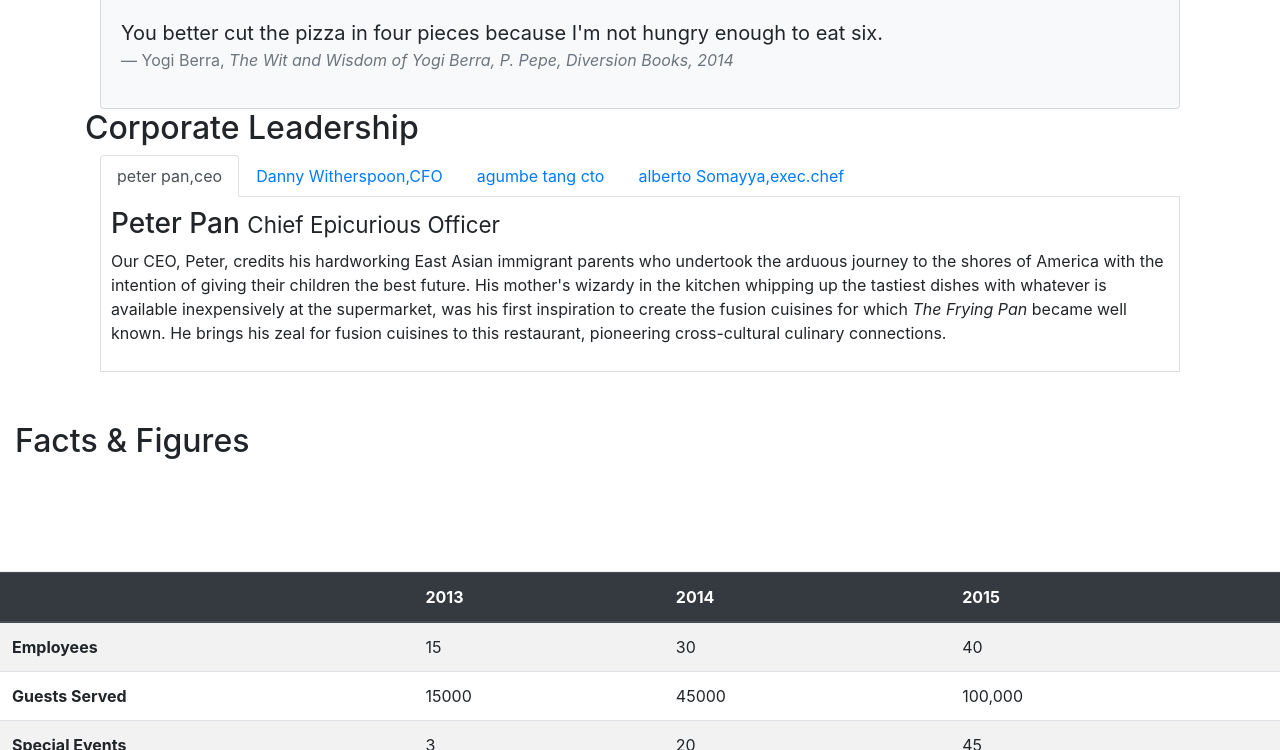
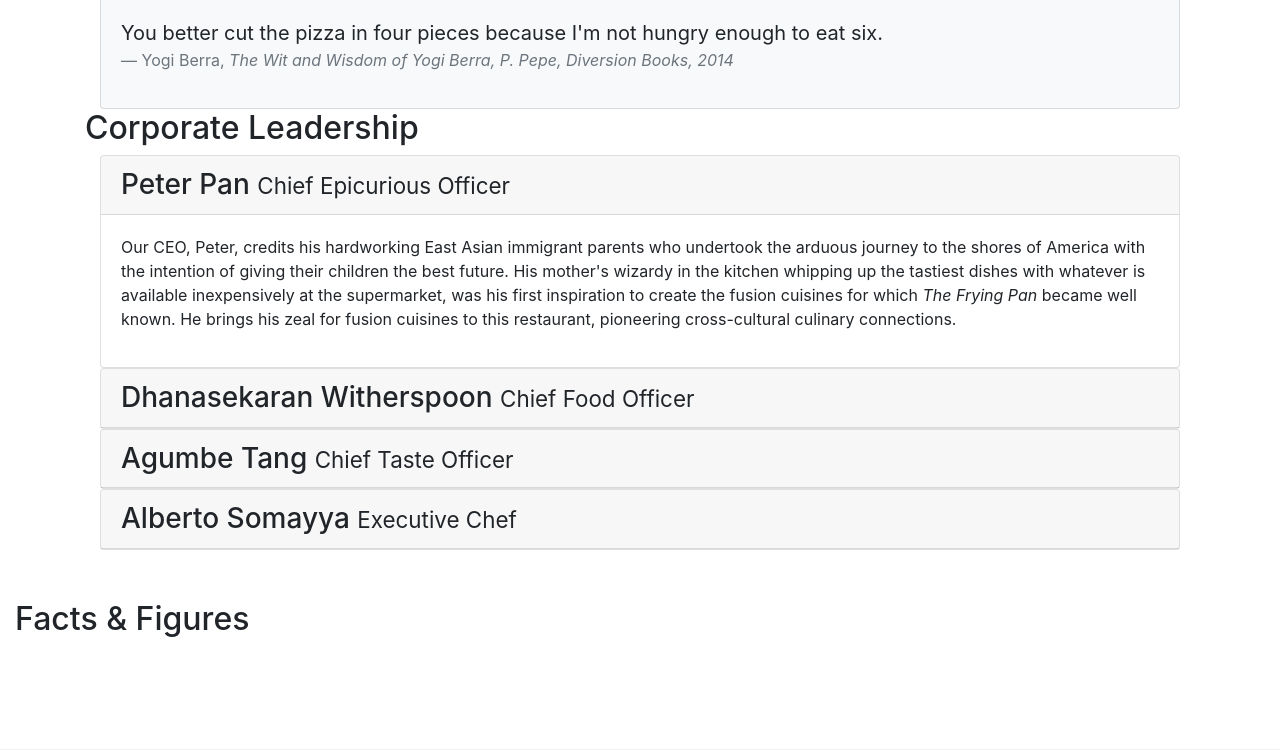
Before and after one commit to charanch17/bootstrap-practice, a website: page aboutus.html in a window 1280 px wide. Shown: the part 712-1462 px from the top of the page. Drawn offline with nearby package versions, Linux system fonts and the light colour scheme.

Commit message:
accordion

```diff
--- a/aboutus.html
+++ b/aboutus.html
@@ -125,71 +125,106 @@
                 <h2>Corporate Leadership</h2>
             </div>
 
-            <ul class="nav nav-tabs">
-                <li class="nav-item">
-                    <a role="tab" class="nav-link active" href="#peter" data-toggle="tab"> peter pan,ceo</a>
-
-                </li>
-                <li class="nav-item">
-                    <a role="tab" class="nav-link " href="#danny" data-toggle="tab"> Danny
-                        Witherspoon,CFO</a>
-
-                </li>
-                <li class="nav-item">
-                    <a role="tab" class="nav-link " href="#agumbe" data-toggle="tab">agumbe tang cto</a>
-
-                </li>
-                <li class="nav-item">
-                    <a role="tab" class="nav-link " href="#alberto" data-toggle="tab"> alberto
-                        Somayya,exec.chef</a>
-
-                </li>
-
-            </ul>
-            <div class="tab-content">
-                <div class="tab-pane fade show active " id="peter">
-                    <h3>Peter Pan <small>Chief Epicurious Officer</small></h3>
-                    <p class=" d-none d-sm-block">Our CEO, Peter, credits his hardworking East Asian immigrant parents
+            <div id="accordion">
+                <div class="card">
+                    <div class="card-header" role="tab" id="peterhead">
+                        <h3 class="mb-0">
+                            <a data-toggle="collapse" data-target="#peter">
+                                Peter Pan <small>Chief Epicurious Officer</small>
+                            </a>
+                        </h3>
+                    </div>
+                    <div class="collapse show" id="peter" data-parent="#accordion">
+                        <div class="card-body">
+                            <p class=" d-none d-sm-block">Our CEO, Peter, credits his hardworking East Asian immigrant
+                                parents
                                 who
-                        undertook the arduous journey to the shores of America with the intention of giving their
+                                undertook the arduous journey to the shores of America with the intention of giving
+                                their
                                 children
-                        the best future. His mother's wizardy in the kitchen whipping up the tastiest dishes with
+                                the best future. His mother's wizardy in the kitchen whipping up the tastiest dishes
+                                with
                                 whatever
-                        is available inexpensively at the supermarket, was his first inspiration to create the fusion
-                        cuisines for which <em>The Frying Pan</em> became well known. He brings his zeal for fusion
+                                is available inexpensively at the supermarket, was his first inspiration to create the
+                                fusion
+                                cuisines for which <em>The Frying Pan</em> became well known. He brings his zeal for
+                                fusion
                                 cuisines
                                 to this restaurant, pioneering cross-cultural culinary connections.</p>
 
                         </div>
-                <div class="tab-pane  fade show " id="danny">
-                    <h3>Dhanasekaran Witherspoon <small>Chief Food Officer</small></h3>
-                    <p class=" d-none d-sm-block">Our CFO, Danny, as he is affectionately referred to by his colleagues,
-                        comes from a long established family tradition in farming and produce. His experiences growing
+                    </div>
+                </div>
+                <div class="card">
+                    <div class="card-header" role="tab" id="dannyhead">
+                        <h3 class="mb-0">
+                            <a class="collapsed" data-toggle="collapse" data-target="#danny">
+                                Dhanasekaran Witherspoon <small>Chief Food Officer</small>
+                            </a>
+                        </h3>
+                    </div>
+                    <div class="collapse" id="danny" data-parent="#accordion">
+                        <div class="card-body">
+                            <p class=" d-none d-sm-block">Our CFO, Danny, as he is affectionately referred to by his
+                                colleagues,
+                                comes from a long established family tradition in farming and produce. His experiences
+                                growing
                                 up on
-                        a farm in the Australian outback gave him great appreciation for varieties of food sources. As
+                                a farm in the Australian outback gave him great appreciation for varieties of food
+                                sources. As
                                 he
-                        puts it in his own words, <em>Everything that runs, wins, and everything that stays, pays!</em>
+                                puts it in his own words, <em>Everything that runs, wins, and everything that stays,
+                                    pays!</em>
                             </p>
 
                         </div>
-                <div class="tab-pane  fade show " id="agumbe">
-                    <h3>Agumbe Tang <small>Chief Taste Officer</small></h3>
-                    <p class=" d-none d-sm-block">Blessed with the most discerning gustatory sense, Agumbe, our CTO,
-                        personally ensures that every dish that we serve meets his exacting tastes. Our chefs dread the
-                        tongue lashing that ensues if their dish does not meet his exacting standards. He lives by his
+                    </div>
+                </div>
+                <div class="card">
+                    <div class="card-header" role="tab" id="agumbehead">
+                        <h3 class="mb-0">
+                            <a class="collapsed" data-toggle="collapse" data-target="#agumbe">
+                                Agumbe Tang <small>Chief Taste Officer</small>
+                            </a>
+                        </h3>
+                    </div>
+                    <div class="collapse" id="agumbe" data-parent="#accordion">
+                        <div class="card-body">
+                            <p class=" d-none d-sm-block">Blessed with the most discerning gustatory sense, Agumbe, our
+                                CTO,
+                                personally ensures that every dish that we serve meets his exacting tastes. Our chefs
+                                dread the
+                                tongue lashing that ensues if their dish does not meet his exacting standards. He lives
+                                by his
                                 motto, <em>You click only if you survive my lick.</em></p>
-
                         </div>
-                <div class="tab-pane  fade show " id="alberto">
-                    <h3>Alberto Somayya <small>Executive Chef</small></h3>
+                    </div>
+                </div>
+                <div class="card">
+                    <div class="card-header" role="tab" id="albertohead">
+                        <h3 class="mb-0">
+                            <a class="collapsed" data-toggle="collapse" data-target="#alberto">
+                                Alberto Somayya <small>Executive Chef</small>
+                            </a>
+                        </h3>
+                    </div>
+                    <div class="collapse" id="alberto" data-parent="#accordion">
+                        <div class="card-body">
                             <p class="d-none d-sm-block">Award winning three-star Michelin chef with wide International
                                 experience
                                 having worked closely with whos-who in the culinary world, he specializes in creating
                                 mouthwatering
-                        Indo-Italian fusion experiences. He says, <em>Put together the cuisines from the two craziest
+                                Indo-Italian fusion experiences. He says, <em>Put together the cuisines from the two
+                                    craziest
                                     cultures, and you get a winning hit! Amma Mia!</em></p>
+                        </div>
+                    </div>
+                </div>
 
             </div>
+
+
+
 
         </div>
 
@@ -303,11 +338,7 @@
     <script src="https://stackpath.bootstrapcdn.com/bootstrap/4.5.0/js/bootstrap.min.js"
         integrity="sha384-OgVRvuATP1z7JjHLkuOU7Xw704+h835Lr+6QL9UvYjZE3Ipu6Tp75j7Bh/kR0JKI"
         crossorigin="anonymous"></script>
-    <script>
-        $('#myTab a').on('click', function (e) {
-            e.preventDefault()
-            $(this).tab('show')
-        })
+
 
     </script>
 </body>
```
Lines whose indentation alone changed are shown as unchanged.
